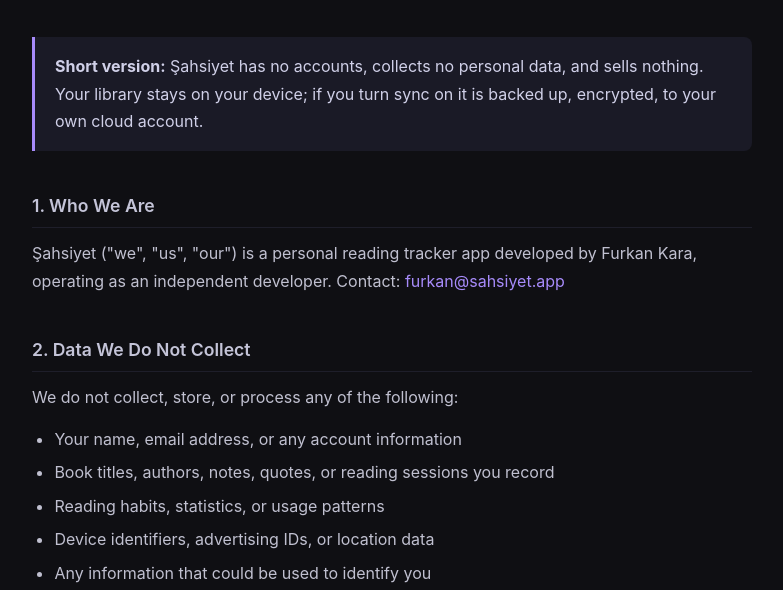
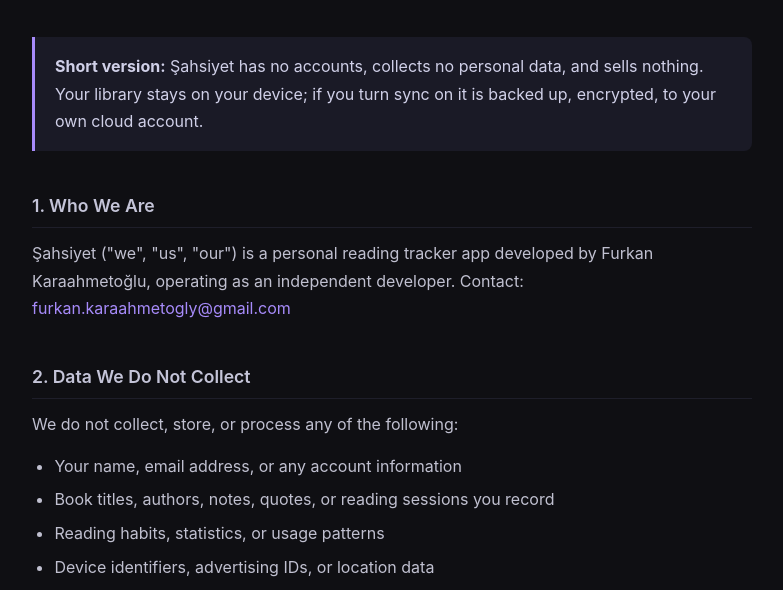
Before and after one commit to furkan-kara/sahsiyet-legal, a plain HTML site: page privacy-policy.html in a window 1280 px wide. Shown: the part 210-800 px from the top of the page, without its empty margins (248-1031 px from the left). Drawn offline with Linux system fonts and the light colour scheme.

Commit message:
Update privacy-policy.html

```diff
--- a/privacy-policy.html
+++ b/privacy-policy.html
@@ -108,7 +108,7 @@
     </div>
 
     <h2>1. Who We Are</h2>
-    <p>Şahsiyet ("we", "us", "our") is a personal reading tracker app developed by Furkan Kara, operating as an independent developer. Contact: <a href="mailto:furkan@sahsiyet.app">furkan@sahsiyet.app</a></p>
+    <p>Şahsiyet ("we", "us", "our") is a personal reading tracker app developed by Furkan Karaahmetoğlu, operating as an independent developer. Contact: <a href="mailto:furkan.karaahmetogly@gmail.com">furkan.karaahmetogly@gmail.com</a></p>
 
     <h2>2. Data We Do Not Collect</h2>
     <p>We do not collect, store, or process any of the following:</p>
@@ -180,7 +180,7 @@
     <p>If we ever change this privacy policy, we will update the "Last updated" date at the top of this page. Because we collect no personal data, meaningful changes are unlikely. If any change would involve data collection, we will provide prominent notice in the app.</p>
 
     <h2>12. Contact</h2>
-    <p>Questions or concerns about this privacy policy? We'd love to hear from you: <a href="mailto:furkan@sahsiyet.app">furkan@sahsiyet.app</a></p>
+    <p>Questions or concerns about this privacy policy? We'd love to hear from you: <a href="mailto:furkan.karaahmetogly@gmail.com">furkan.karaahmetogly@gmail.com</a></p>
 
     <!-- ───────────────────────────────── TURKISH ───────────────────────────────── -->
 
@@ -194,7 +194,7 @@
     </div>
 
     <h2>1. Biz Kimiz</h2>
-    <p>Şahsiyet, bağımsız geliştirici Furkan Kara tarafından geliştirilen kişisel okuma takip uygulamasıdır. İletişim: <a href="mailto:furkan@sahsiyet.app">furkan@sahsiyet.app</a></p>
+    <p>Şahsiyet, bağımsız geliştirici Furkan Kara tarafından geliştirilen kişisel okuma takip uygulamasıdır. İletişim: <a href="mailto:furkan.karaahmetogly@gmail.com">furkan.karaahmetogly@gmail.com</a></p>
 
     <h2>2. Toplamadığımız Veriler</h2>
     <p>Aşağıdaki verilerin hiçbirini toplamıyor, saklamıyor veya işlemiyoruz:</p>
```
